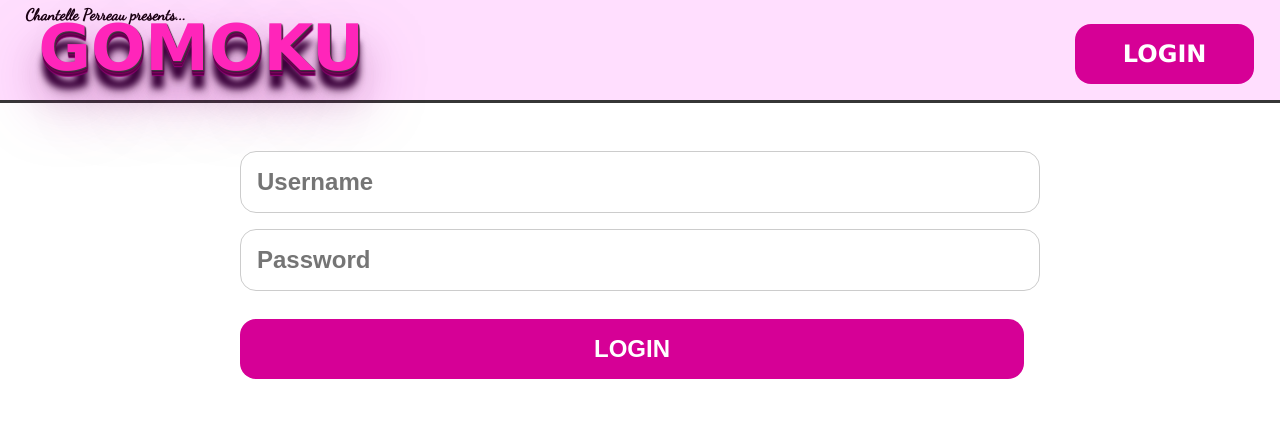
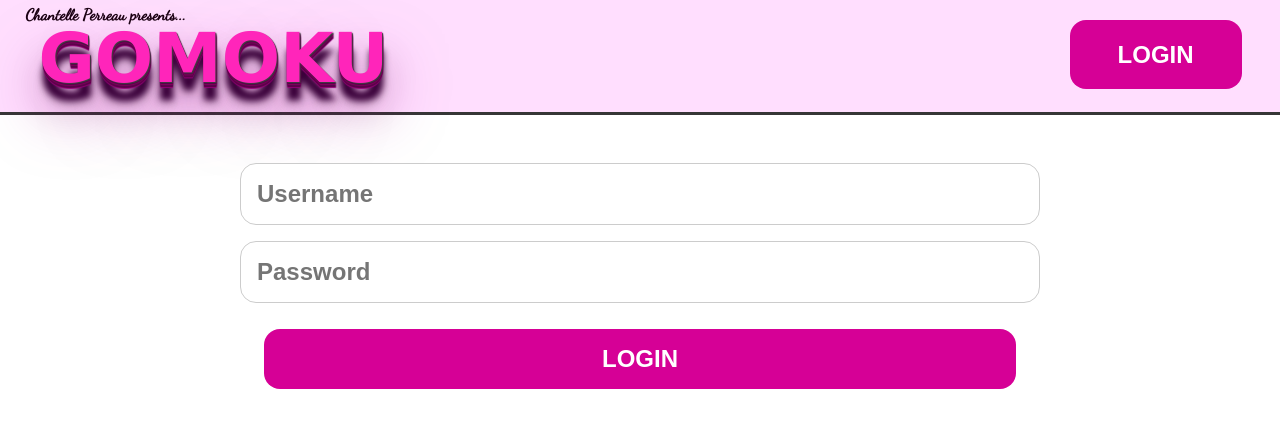
Before and after one commit to ChantellePe/Gomoku_Deployed, a React (Create React App) app in the folder assignment_2/: page /login in a window 1280 px wide. Shown: the top 428 px of the page. Built offline with nearby package versions, Linux system fonts and the light colour scheme.

Commit message:
Minor style changes and replace Link with useNavigate

```diff
--- a/assignment_2/src/App.tsx
+++ b/assignment_2/src/App.tsx
@@ -1,7 +1,7 @@
 import './App.css';
 import { Header } from './components';
 import { Home, Login, Game, GameLog, Games } from './pages';
-import { Routes, Route } from 'react-router-dom'
+import { Routes, Route, Navigate } from 'react-router-dom'
 
 function App() {
   return (
@@ -14,7 +14,7 @@ function App() {
           <Route path="game" element={<Game />} />
           <Route path="games" element={<Games />} />
           <Route path="gamelog/:id" element={<GameLog />} />
-          <Route path="*" element={<Home />} />
+          <Route path="*" element={<Navigate to="/" replace />} />
         </Routes>
       </main>
     </>
--- a/assignment_2/src/components/Button.module.css
+++ b/assignment_2/src/components/Button.module.css
@@ -1,6 +1,6 @@
 .button {
     width: auto;
-    height: 90%;
+    height: auto;
     text-align: center;
     align-items: right;
     background-color: #d60096;
@@ -16,9 +16,8 @@
     touch-action: manipulation;
     transition: background-color 0.167s cubic-bezier(0.4, 0, 0.2, 1) 0s, box-shadow 0.167s cubic-bezier(0.4, 0, 0.2, 1) 0s, color 0.167s cubic-bezier(0.4, 0, 0.2, 1) 0s;
     user-select: none;
-    margin-top: 1.5%;
-    text-decoration: none;
-    margin-right: 2%;
+    margin: 1.2% 3%;
+
 }
 
 .button:hover {
--- a/assignment_2/src/components/Header.module.css
+++ b/assignment_2/src/components/Header.module.css
@@ -11,6 +11,7 @@
     position: absolute;
     margin-left: 2%;
     margin-bottom: 2%;
+    z-index: 0;
 }
 
 .container {
@@ -25,13 +26,12 @@
 
 .title {
     color: rgb(255, 37, 186);
-    margin-top: 0.5%;
+    margin-top: 1%;
     margin-bottom: 0.5%;
     text-align: left;
     padding-left: 3%;
     border-width: 1rem;
-    text-decoration: none;
-    font-size: 4rem;
+    font-size: 4.3rem;
     font-family: Verdana, Geneva, Tahoma, sans-serif;
     text-transform: uppercase;
     font-weight: 700;
--- a/assignment_2/src/components/Header.tsx
+++ b/assignment_2/src/components/Header.tsx
@@ -1,14 +1,16 @@
 import React from 'react'
-import { useContext } from 'react'
-import { Link, useNavigate, useLocation } from 'react-router-dom'
+//import { useContext } from 'react'
+import { Link, useNavigate } from 'react-router-dom'
 import style from './Header.module.css'
 import buttonStyle from './Button.module.css'
-import Button from './Button'
 import '../index.css'
 
 
 
 function Header() {
+
+    const navigate = useNavigate()
+
     return (
         <header>
             <div className={style.container}>
@@ -16,8 +18,7 @@ function Header() {
                 <Link to="/" className={style.title}>
                     Gomoku
                 </Link>
-
-                <Link to="login" className={buttonStyle.button}>Login</Link>
+                <button className={buttonStyle.button} onClick={() => navigate('login')}>Login</button>
             </div>
         </header >
     )
--- a/assignment_2/src/index.css
+++ b/assignment_2/src/index.css
@@ -12,3 +12,8 @@ body {
   display: flex;
   flex-direction: column;
 }
+
+a {
+  text-decoration: none;
+  color: inherit;
+}
```
